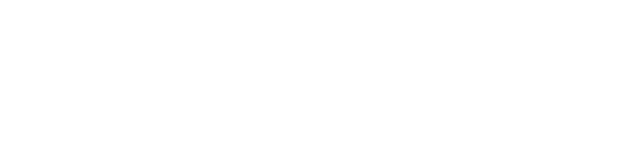
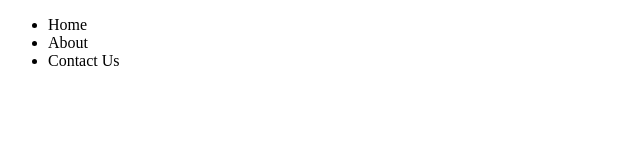
Before and after one commit to Melody-Molina/Web-Technology-Group2-Lab, a plain HTML site: page GENDER EQUALITY/index.html in a window 1280 px wide. Shown: the whole page, without its empty margins (0-640 px from the left). Drawn offline with Linux system fonts and the light colour scheme.

Commit message:
Updated: Sison (2165853)

```diff
--- a/GENDER EQUALITY/index.html
+++ b/GENDER EQUALITY/index.html
@@ -6,7 +6,12 @@
 </head>
 
 <body>
-
+	<div id="sidebar">
+		<ul>
+			<li> Home </li>
+			<li> About </li>
+			<li> Contact Us </li>
+		</ul>
 </body>
 
 </html>
```
